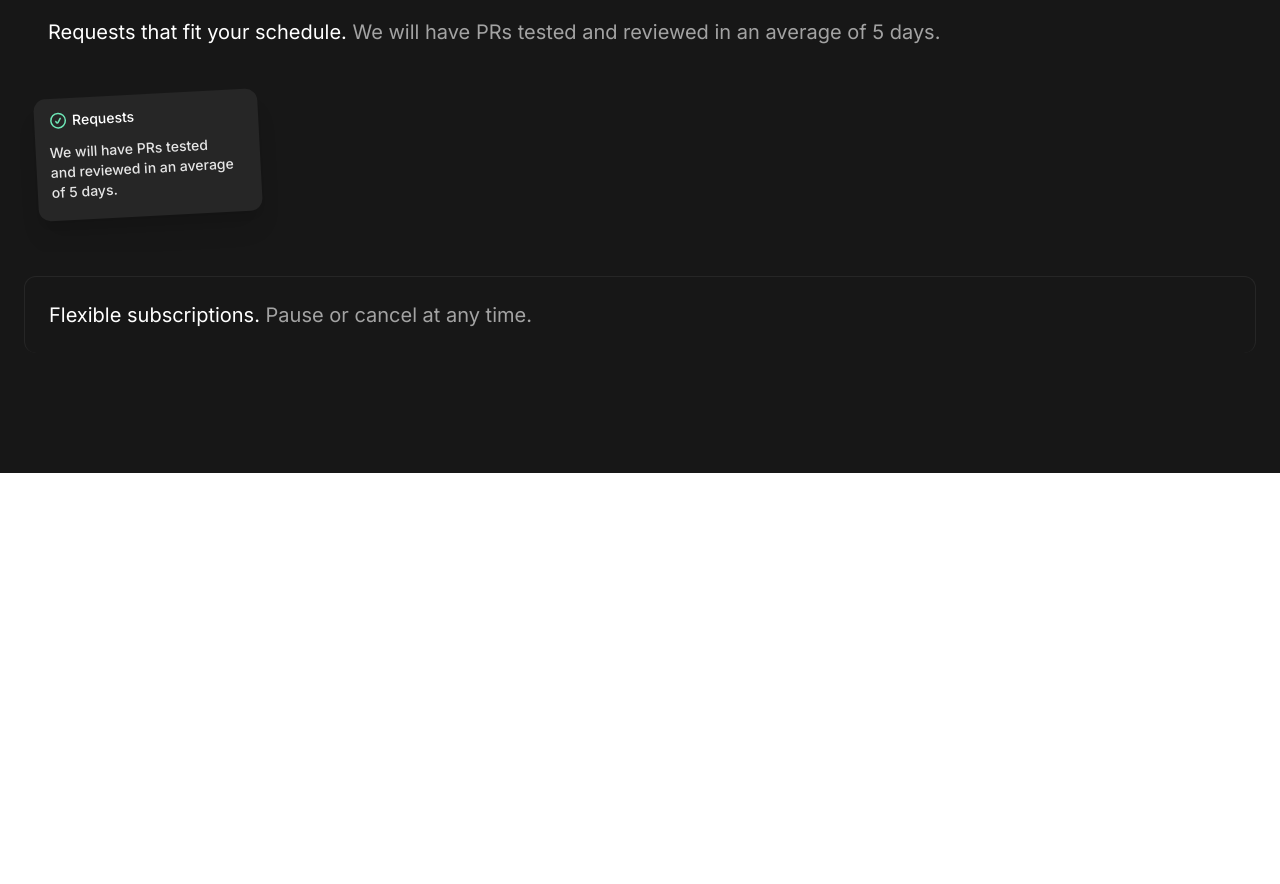
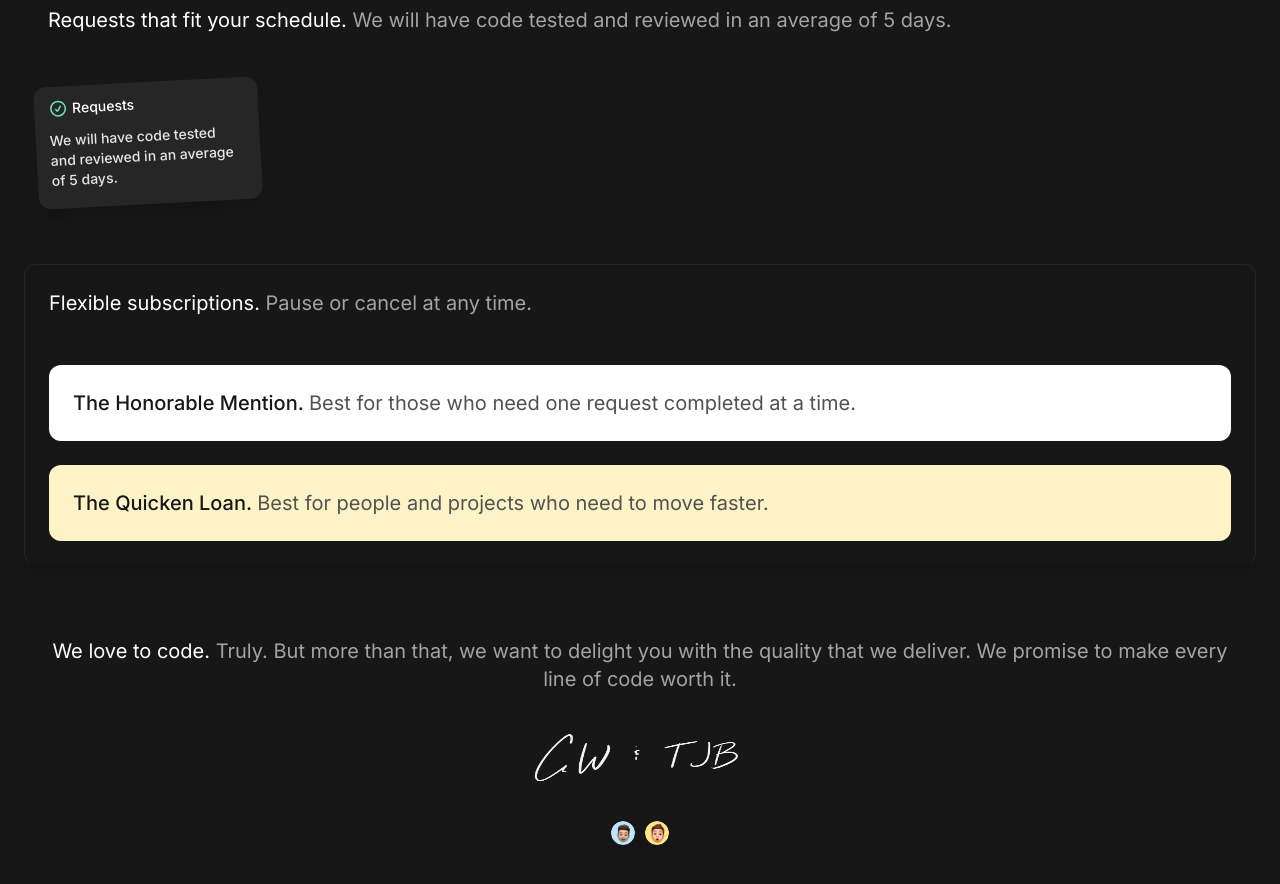
Before and after one commit to wassson/build-well, a Next.js app: page / in a window 1280 px wide. Shown: the part 920-1804 px from the top of the page. Before the commit the page ends 1393 px from the top, so only its background shows below. Built offline with nearby package versions, Linux system fonts and the light colour scheme.

Commit message:
basics for subs

```diff
--- a/src/app/page.tsx
+++ b/src/app/page.tsx
@@ -373,7 +373,7 @@ export default function Home() {
         </div>
       </div>
 
-      <div className="mt-6 py-6 pl-12 overflow-x-hidden">
+      <div className="mt-3 py-6 pl-12 overflow-x-hidden">
         <h1 className="pr-12 text-xl text-neutral-400">
           <span className="text-white">Skip the hiring mess. </span>
           We work quickly to get your projects where they need to go.
@@ -433,7 +433,7 @@ export default function Home() {
       <div className="mt-6 py-6 pl-12 overflow-x-hidden">
         <h1 className="pr-12 text-xl text-neutral-400">
           <span className="text-white">Requests that fit your schedule. </span>
-          We will have PRs tested and reviewed in an average of 5 days.
+          We will have code tested and reviewed in an average of 5 days.
         </h1>
         <div className="flex px-6 py-3 mt-9">
           <div className="w-56 -ml-9 p-3 text-sm rounded-xl bg-neutral-800 shadow-xl transform -rotate-3">
@@ -460,7 +460,7 @@ export default function Home() {
             </div>
             <div className="mt-3 mb-1.5 pr-3 text-sm font-medium text-neutral-200">
               <p className="mt-2 px-0.5">
-                We will have PRs tested and reviewed in an average of 5 days.
+                We will have code tested and reviewed in an average of 5 days.
               </p>
             </div>
           </div>
@@ -468,13 +468,64 @@ export default function Home() {
       </div>
 
       <div className="p-6">
-        <div className="p-6 border-x border-t border-neutral-800 rounded-xl">
+        <div className="p-6 border-x border-t border-neutral-800 rounded-xl shadow-xl">
           <h1 className="pr-12 text-xl text-neutral-400">
-            <span className="text-white">
-              Flexible subscriptions.{" "}
-            </span>
+            <span className="text-white">Flexible subscriptions. </span>
             Pause or cancel at any time.
           </h1>
+          <div className="mt-12 p-6 bg-white rounded-xl">
+            <h1 className="text-xl text-neutral-600">
+              <span className="font-medium text-neutral-900">
+                The Honorable Mention.{" "}
+              </span>
+              Best for those who need one request completed at a time.
+            </h1>
+          </div>
+          <div className="mt-6 p-6 text-neutral-900 bg-amber-100 rounded-xl">
+            <h1 className="text-xl text-neutral-600">
+              <span className="font-medium text-neutral-900">
+                The Quicken Loan.{" "}
+              </span>
+              Best for people and projects who need to move faster.
+            </h1>
+          </div>
+        </div>
+      </div>
+
+      <div className="mt-12 px-12 overflow-x-hidden">
+        <h1 className="text-center text-xl text-neutral-400">
+          <span className="text-white">We love to code. </span>
+          Truly. But more than that, we want to delight you with the quality
+          that we deliver. We promise to make every line of code worth it.
+        </h1>
+        <div className="flex justify-center mt-6">
+          <div className="relative h-20 w-72">
+            <Image
+              src="/images/signatures.png"
+              alt="Profile picture for Austin"
+              fill={true}
+            />
+          </div>
+        </div>
+        <div className="flex justify-center">
+          <div className="flex items-center justify-center gap-x-2.5 mt-6 mb-3">
+            <div className="relative w-6 h-6 bg-sky-200 rounded-full outline outline-2 outline-neutral-900 shadow-lg hover:z-20 cursor-pointer">
+              <Image
+                src="/images/austin.png"
+                alt="Profile picture for Austin"
+                className="mt-0.5"
+                fill={true}
+              />
+            </div>
+            <div className="relative w-6 h-6 bg-amber-200 rounded-full outline outline-2 outline-neutral-900 shadow-lg hover:z-20 cursor-pointer">
+              <Image
+                src="/images/tj.png"
+                alt="Profile picture for TJ"
+                className="mt-0.5"
+                fill={true}
+              />
+            </div>
+          </div>
         </div>
       </div>
     </div>
```
